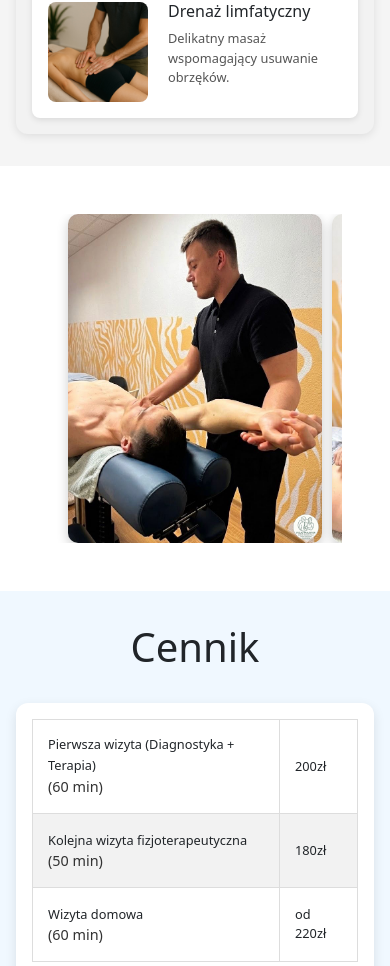
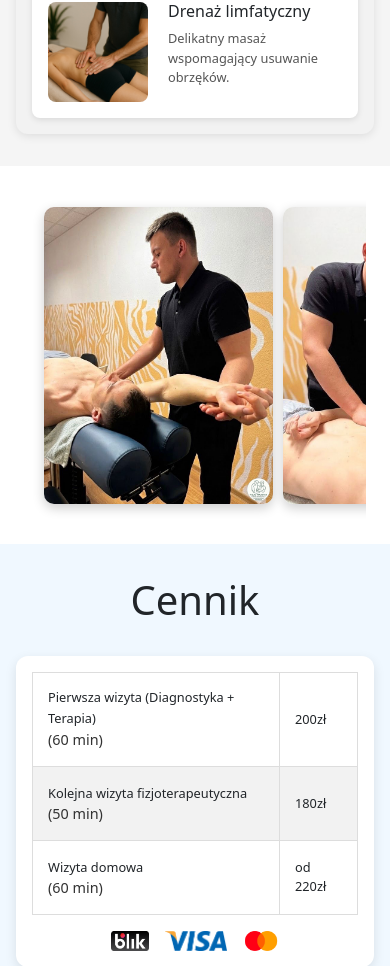
Before and after one commit to simonferancikvm1/fizjo-majster-website, a React (Vite) app: page / in a window 390 px wide. Shown: the part 2444-3410 px from the top of the page. Built offline with nearby package versions, Linux system fonts and the light colour scheme.

Commit message:
improved carousel

```diff
--- a/src/pages/Gallery/Gallery.css
+++ b/src/pages/Gallery/Gallery.css
@@ -1,5 +1,5 @@
 .gallery-section {
-    padding: 3em;
+    padding: 1.5em;
 }
 
 
@@ -90,6 +90,12 @@
 
         /* Make it obvious that you can scroll */
         cursor: grab;
+        height: 330px; /* adjust as needed */
+        align-items: center;
+    }
+
+    .gallery-wrapper {
+        padding: ;
     }
 
     .gallery-grid:active {
@@ -97,8 +103,7 @@
     }
 
     .gallery-img {
-        flex: 0 0 85%; /* Show 85% of the screen so next item peeks */
-        height: auto;
+        height: 90%;
         scroll-snap-align: center;
         object-fit: cover;
         border-radius: 10px;
```
